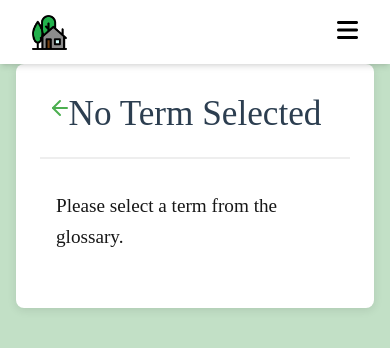
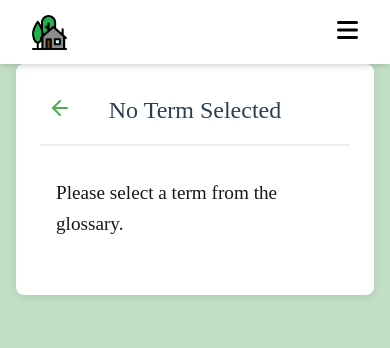
Before and after one commit to samm-47/CAPST, a Next.js app: page /glossary/definition in a window 390 px wide. Shown: the top 348 px of the page. Built offline with nearby package versions, Linux system fonts and the light colour scheme.

Commit message:
Update page.module.css

```diff
--- a/app/glossary/page.module.css
+++ b/app/glossary/page.module.css
@@ -356,10 +356,21 @@
     padding: 1.5rem;
   }
 
-  .heading1 {
-    font-size: 1.8rem;
+  .definitionHeader {
+    padding: 0 0 0.5rem 0;
+    margin-bottom: 0.5rem;
+  }
+
+  .backArrow, .copyButton {
+    padding: 6px;
+  }
+
+  .heading2 {
+    font-size: 1.5rem;
+    padding-top: 0.25rem;
   }
 }
+
 
 /* Add to your page.module.css */
 .definitionContainer {
```
